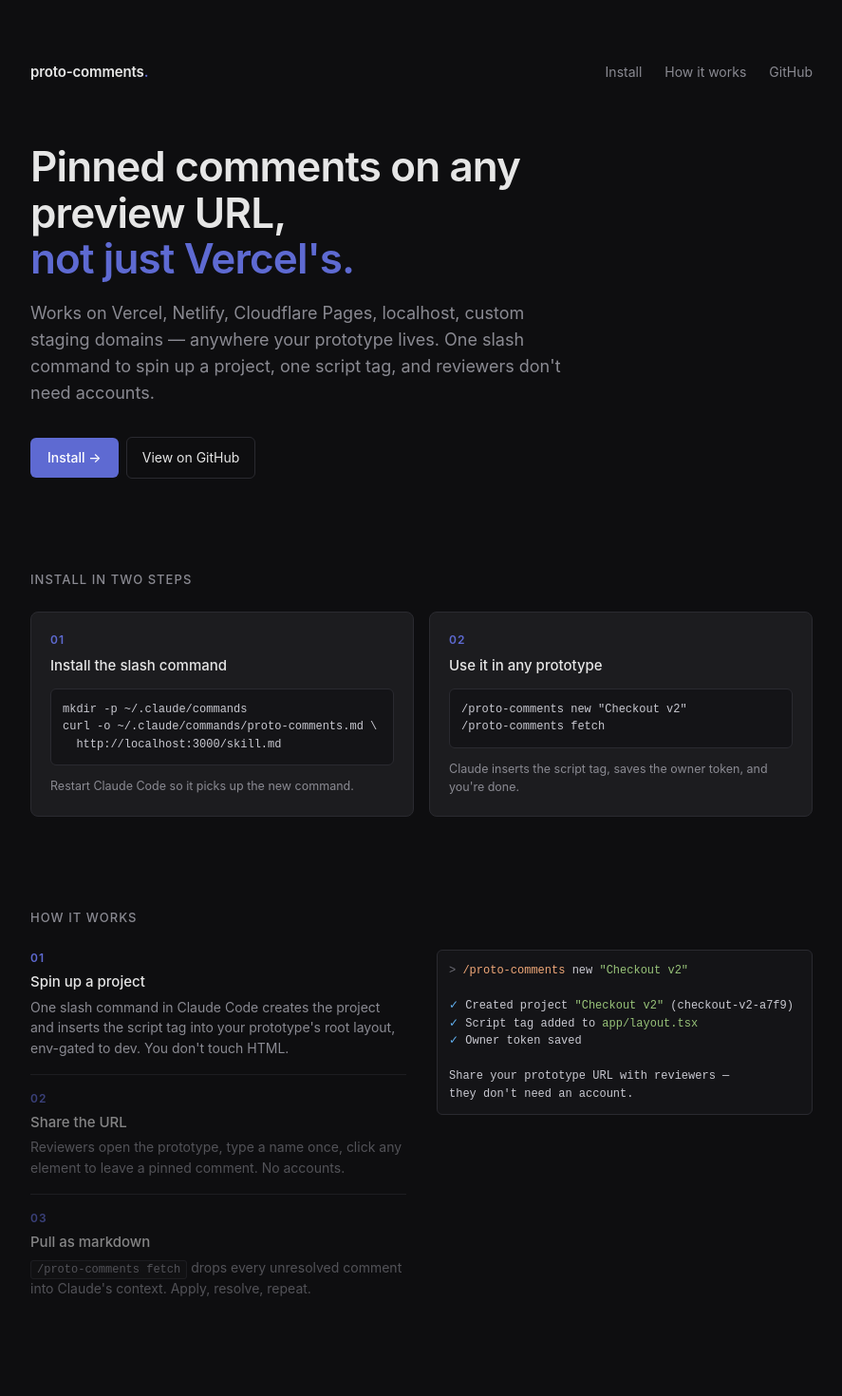
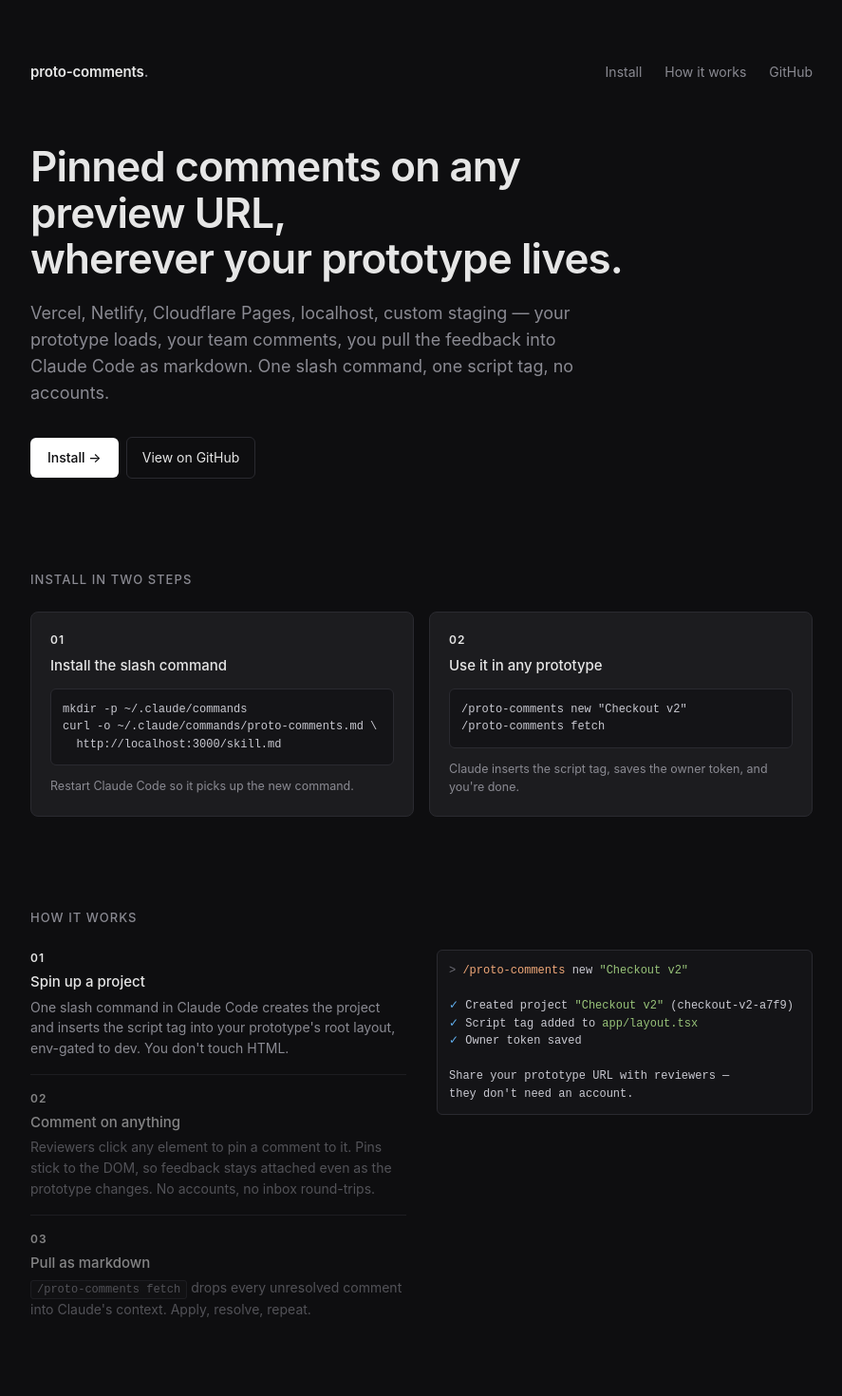
Before and after one commit to rdpilot/proto-comments, a Next.js app: page / in a window 1280 px wide. Shown: the top 1470 px of the page at 95% size, without its empty margins (196-1083 px from the left). Built offline with nearby package versions, Linux system fonts and the light colour scheme.

Commit message:
landing: rewrite hero subhead, refocus step 02, swap purple for white

```diff
--- a/app/globals.css
+++ b/app/globals.css
@@ -34,7 +34,7 @@
 .lp-nav { display: flex; align-items: center; gap: 24px; padding-bottom: 64px; }
 .lp-logo { font-weight: 600; letter-spacing: -0.01em; color: var(--text); font-size: 15px; }
 .lp-logo:hover { text-decoration: none; }
-.lp-logo .dot { color: var(--accent); }
+.lp-logo .dot { color: var(--text-muted); }
 .lp-spacer { flex: 1; }
 .lp-nav a:not(.lp-logo) { color: var(--text-muted); font-size: 14px; }
 
@@ -48,10 +48,10 @@
 }
 .lp-cta {
   display: inline-flex; align-items: center; gap: 8px;
-  background: var(--accent); color: #fff; padding: 10px 18px;
+  background: #ffffff; color: #0e0e10; padding: 10px 18px;
   border-radius: 6px; font-weight: 500; font-size: 14px;
 }
-.lp-cta:hover { background: var(--accent-hover); text-decoration: none; }
+.lp-cta:hover { background: #e6e6e6; text-decoration: none; }
 .lp-cta-secondary {
   display: inline-flex; align-items: center; gap: 6px;
   color: var(--text); border: 1px solid var(--border);
@@ -72,7 +72,7 @@
   border-radius: 8px; padding: 20px;
 }
 .lp-step .num {
-  color: var(--accent); font-size: 12px; font-weight: 600;
+  color: var(--text); font-size: 12px; font-weight: 600;
   letter-spacing: 0.08em; margin-bottom: 6px;
 }
 .lp-step h3 { font-size: 15px; margin: 0 0 12px; font-weight: 500; }
@@ -109,7 +109,7 @@
 .lp-how-step:first-child { border-top: none; padding-top: 0; }
 .lp-how-step.active, .lp-how-step:hover { opacity: 1; }
 .lp-how-step .num {
-  color: var(--accent); font-size: 12px; font-weight: 600;
+  color: var(--text); font-size: 12px; font-weight: 600;
   letter-spacing: 0.08em; margin-bottom: 4px;
 }
 .lp-how-step h3 { font-size: 15px; margin: 0 0 4px; font-weight: 500; }
@@ -149,7 +149,7 @@
   font-size: 12px; font-family: inherit; cursor: pointer;
 }
 .lp-name-mock-btn.primary {
-  background: var(--accent); color: #fff; border-color: var(--accent);
+  background: #ffffff; color: #0e0e10; border-color: #ffffff;
 }
 
 .lp-comment-mock {
--- a/app/page.tsx
+++ b/app/page.tsx
@@ -22,12 +22,12 @@
         <h1>
           Pinned comments on any preview URL,
           <br />
-          <em>not just Vercel&apos;s.</em>
+          wherever your prototype lives.
         </h1>
         <p>
-          Works on Vercel, Netlify, Cloudflare Pages, localhost, custom staging domains —
-          anywhere your prototype lives. One slash command to spin up a project, one script tag,
-          and reviewers don&apos;t need accounts.
+          Vercel, Netlify, Cloudflare Pages, localhost, custom staging — your prototype
+          loads, your team comments, you pull the feedback into Claude Code as markdown.
+          One slash command, one script tag, no accounts.
         </p>
         <a className="lp-cta" href="#install">Install →</a>
         <a className="lp-cta-secondary" href={githubUrl}>View on GitHub</a>
@@ -69,8 +69,8 @@
             </div>
             <div className="lp-how-step" data-step="02">
               <div className="num">02</div>
-              <h3>Share the URL</h3>
-              <p>Reviewers open the prototype, type a name once, click any element to leave a pinned comment. No accounts.</p>
+              <h3>Comment on anything</h3>
+              <p>Reviewers click any element to pin a comment to it. Pins stick to the DOM, so feedback stays attached even as the prototype changes. No accounts, no inbox round-trips.</p>
             </div>
             <div className="lp-how-step" data-step="03">
               <div className="num">03</div>
```
